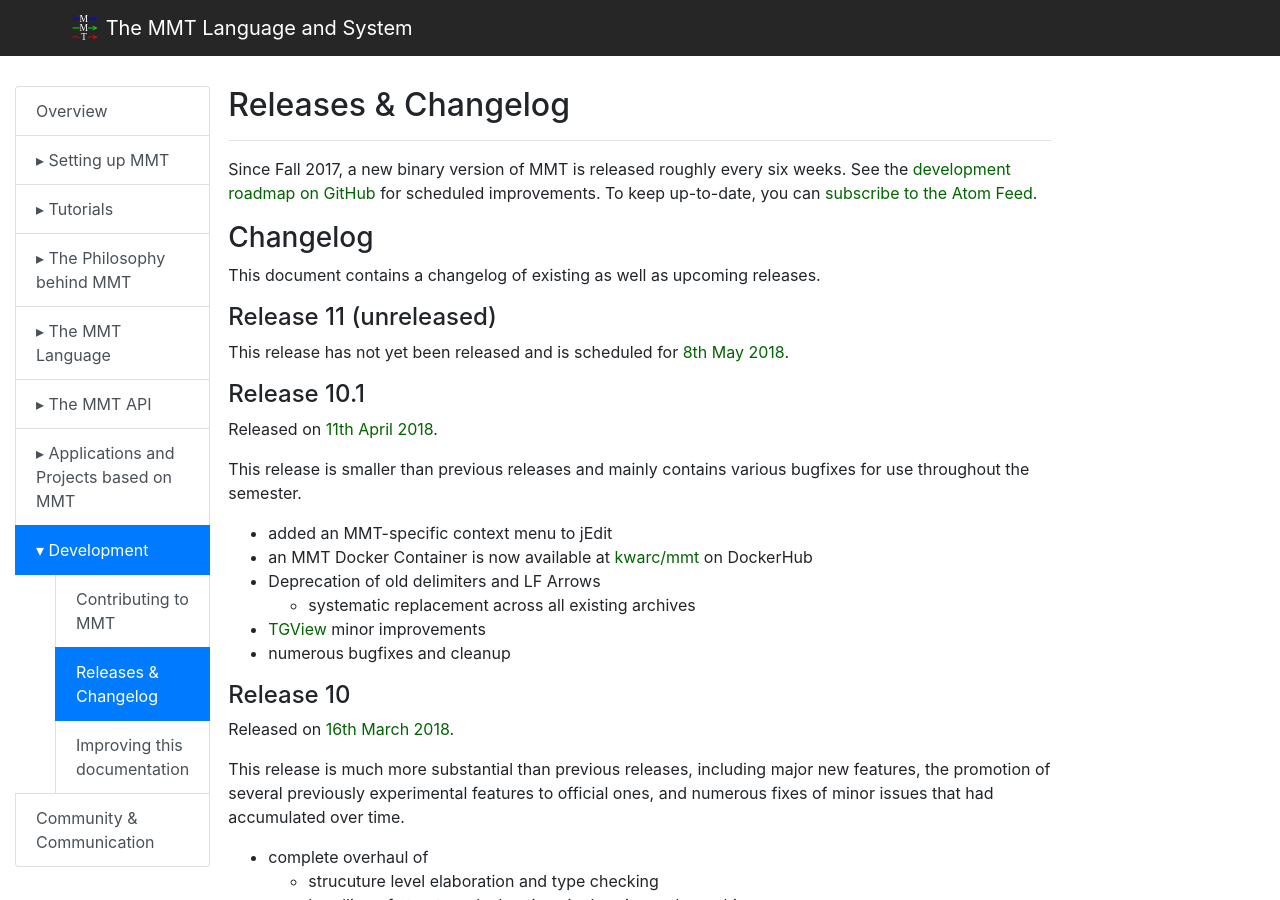
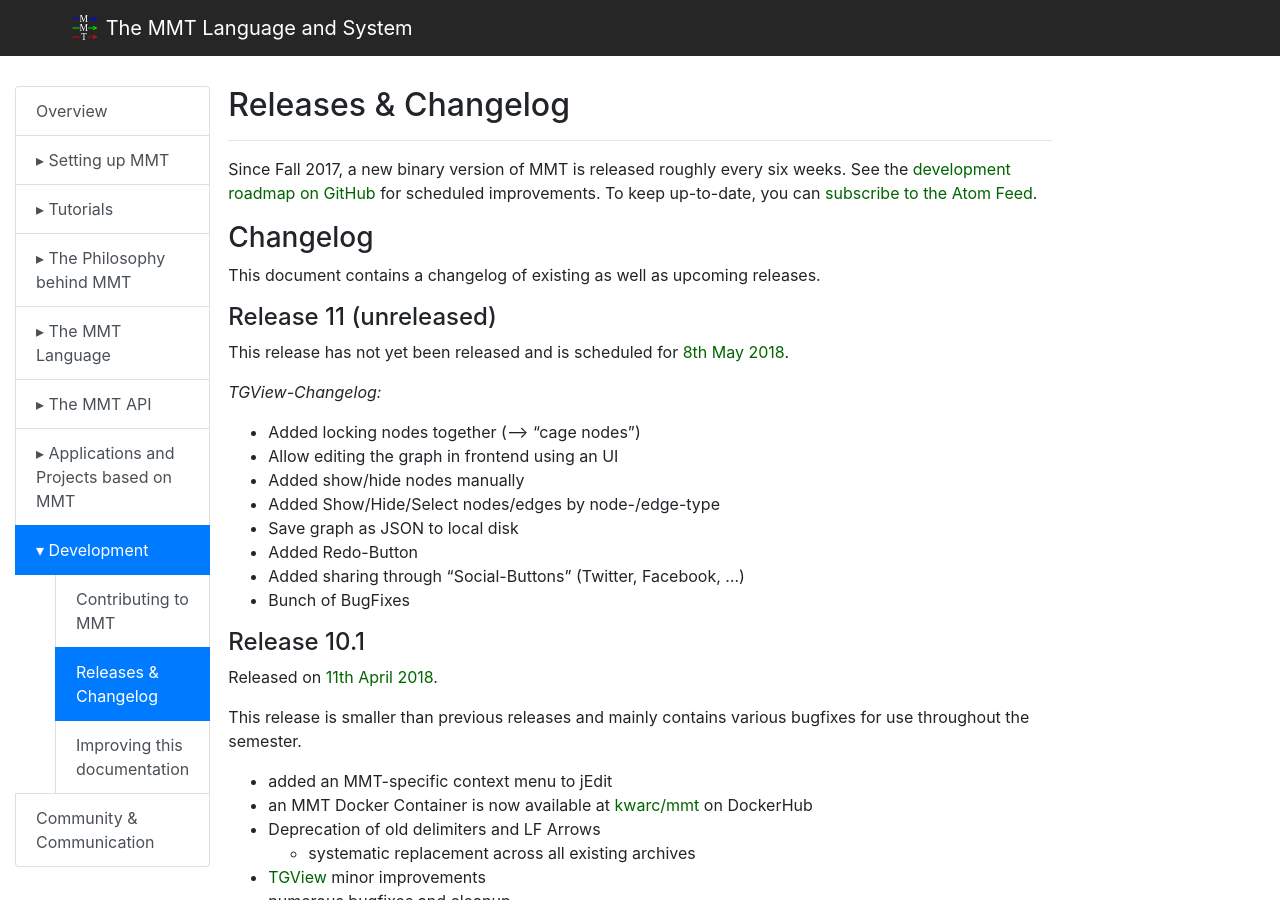
Before and after one commit to UniFormal/uniformal.github.io, a Jekyll site: the page built from doc/development/releases.md, in a window 1280 px wide and 900 px high. Built offline with Jekyll 4.4.1, drawn with Linux system fonts in a browser that asks for light colours.

Commit message:
Added TGView-Changelog

```diff
--- a/doc/development/releases.md
+++ b/doc/development/releases.md
@@ -13,6 +13,16 @@ This document contains a changelog of existing as well as upcoming releases.
 
 #### Release 11 (unreleased)
 This release has not yet been released and is scheduled for [8th May 2018](https://github.com/UniFormal/MMT/milestone/3).
+
+*TGView-Changelog:*
+- Added locking nodes together (--> "cage nodes")
+- Allow editing the graph in frontend using an UI
+- Added show/hide nodes manually
+- Added Show/Hide/Select nodes/edges by node-/edge-type
+- Save graph as JSON to local disk
+- Added Redo-Button
+- Added sharing through "Social-Buttons" (Twitter, Facebook, ...)
+- Bunch of BugFixes
 
 #### Release 10.1
 
```
